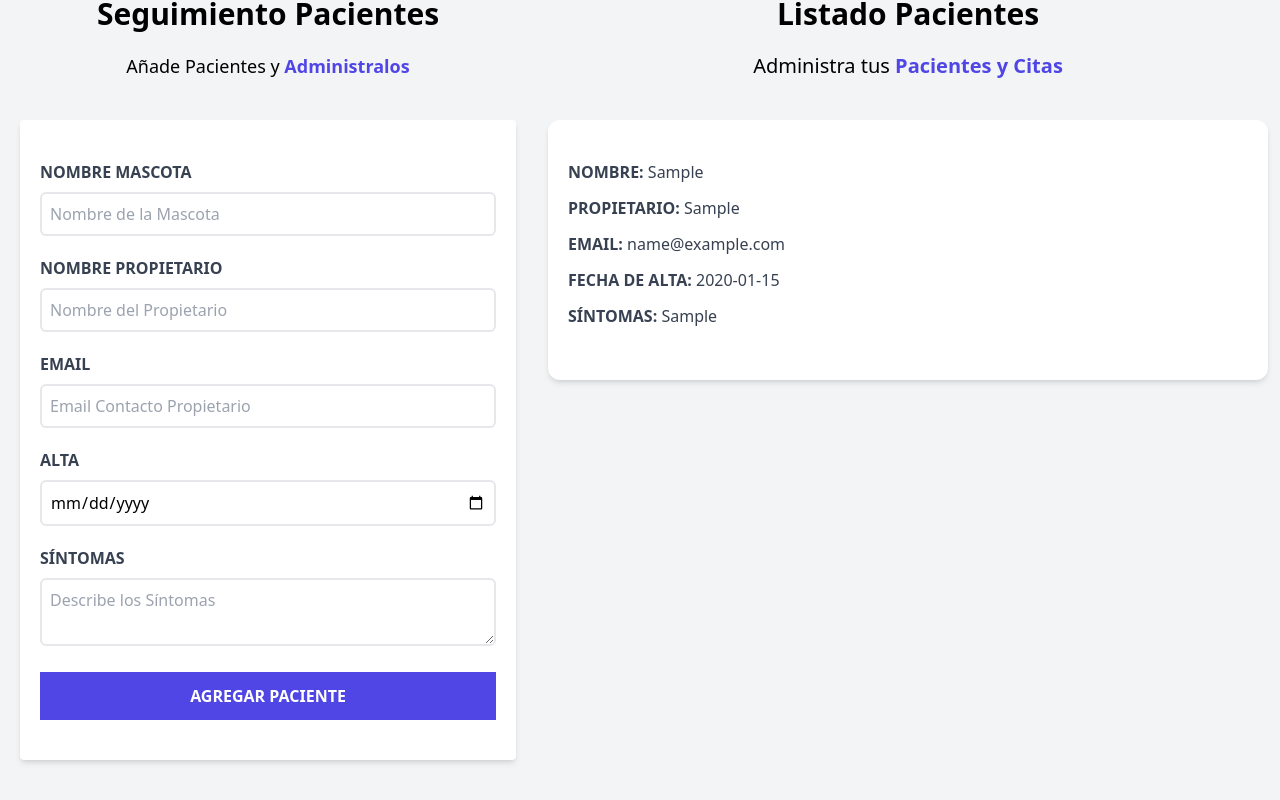
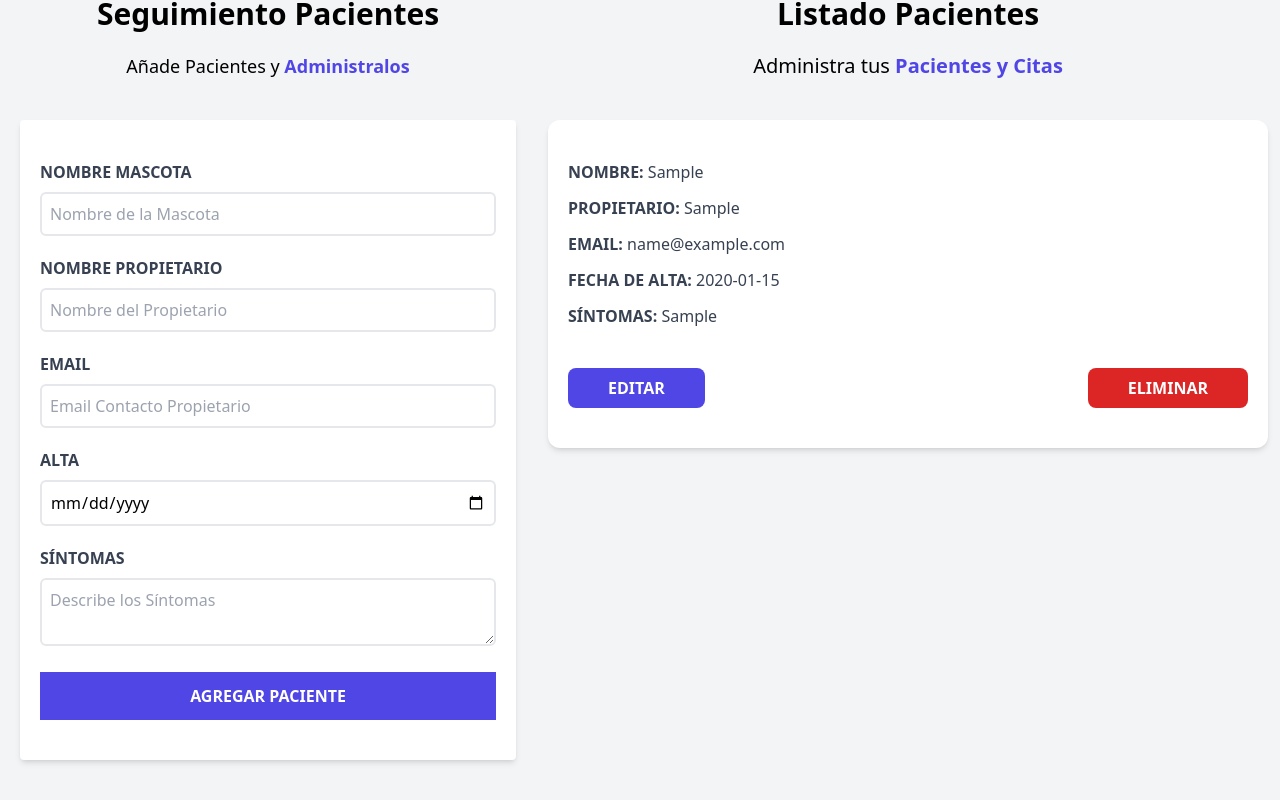
Before and after one commit to Gabipretel/clinic-animals-bull-dogs, a React (Vite) app: page / in a window 1280 px wide. Both pictures are taken after typing "Sample", "Sample", "name@example.com", "2020-01-15", "Sample" into the empty fields and a click on the input "Agregar Paciente". Shown: the part 192-992 px from the top of the page. Built offline with nearby package versions, Linux system fonts and the light colour scheme.

Commit message:
actualizacion

```diff
--- a/src/App.jsx
+++ b/src/App.jsx
@@ -5,6 +5,7 @@
 import ListadoPaciente from "./components/ListadoPaciente.jsx";
 function App() {
     const [pacientes,setPacientes]= useState([]);
+    const [paciente,setPaciente]= useState({});
 
   return (
     <div className='container mx-auto mt-5'>
@@ -16,6 +17,7 @@
       />
       <ListadoPaciente
         pacientes={pacientes}
+        setPaciente={setPaciente}
       />
     </div>
 
--- a/src/components/ListadoPaciente.jsx
+++ b/src/components/ListadoPaciente.jsx
@@ -1,7 +1,7 @@
 import React from 'react'
 import Paciente from './Paciente'
 
-function ListadoPaciente({pacientes}) {
+function ListadoPaciente({pacientes,setPaciente}) {
 
   return (
     //Verificacion de si hay o no un {} paciente y renderizado condicional.
@@ -17,6 +17,7 @@
           <Paciente
             key={paciente.id}
             paciente={paciente}
+            setPaciente={setPaciente}
           />
           )}
   </>
--- a/src/components/Paciente.jsx
+++ b/src/components/Paciente.jsx
@@ -1,6 +1,7 @@
-import React from 'react'
+import React from 'react';
 
-function Paciente({paciente}) {
+
+function Paciente({paciente, setPaciente}) {
     const {nombre,propietario,email,alta,sintomas}= paciente;
   return (
     <div className='mx-3 my-10 bg-white shadow-md px-5 py-10 rounded-xl'>
@@ -23,11 +24,12 @@
         <p className='font-bold mb-3 text-gray-700 uppercase'>Síntomas:{' '}
             <span className='font-normal normal-case'>{sintomas}</span>
         </p>
-        <div>
-
+        <div className='flex justify-between mt-10'>
+            <button onClick={()=>setPaciente(paciente)}  type='button'className='py-2 px-10 bg-indigo-600 hover:bg-indigo-700 text-white font-bold uppercase rounded-lg'>Editar</button>
+            <button type='button'className='py-2 px-10 bg-red-600 hover:bg-red-700 text-white font-bold uppercase rounded-lg'>ELiminar </button>
         </div>
-      </div>
-  )
+    </div>
+)
 }
 
 export default Paciente
```
Also changed, not shown: src/components/papelera-de-reciclaje.png (added).
